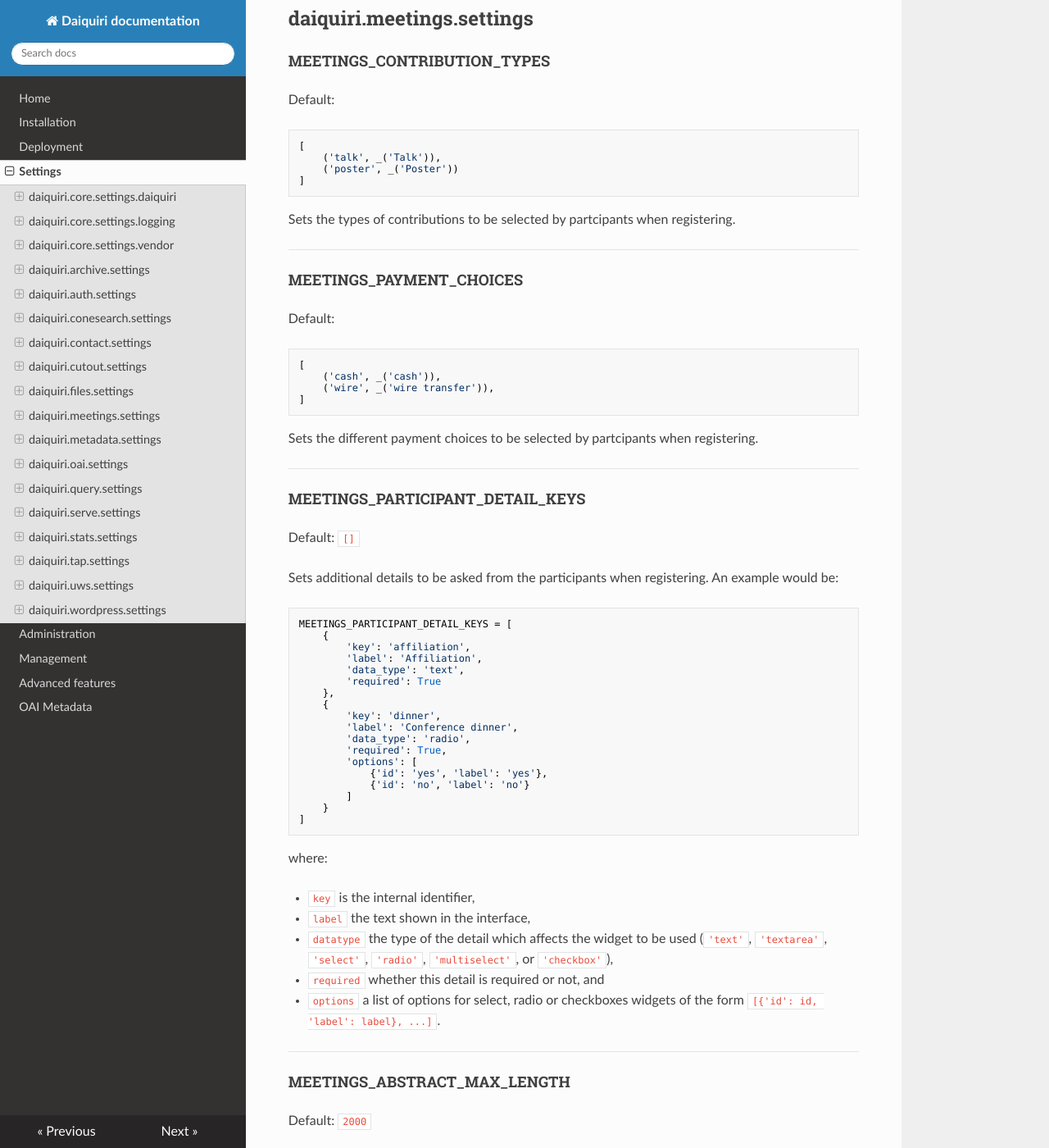
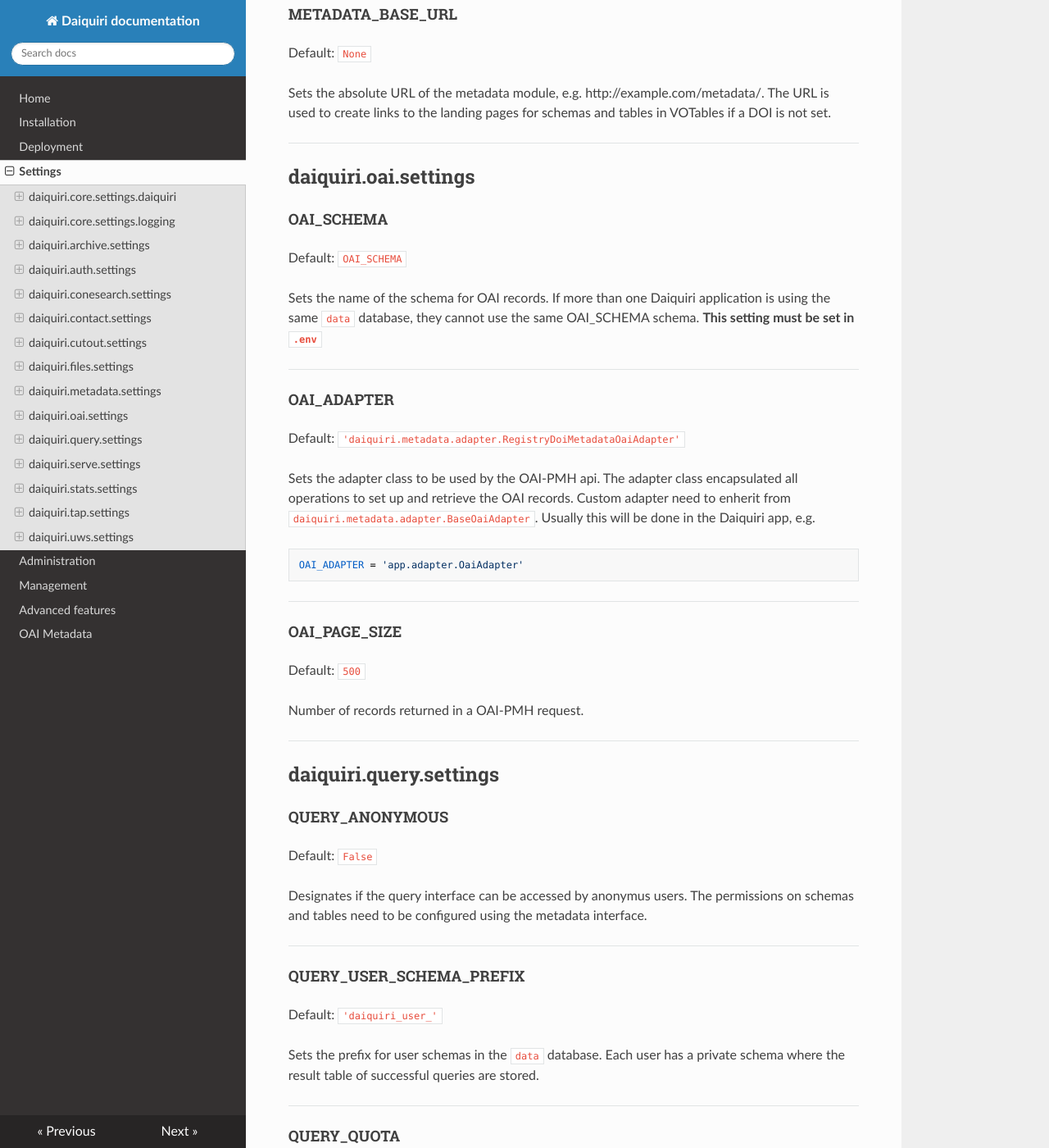
Before and after one commit to django-daiquiri/docs, an MkDocs documentation site: the page built from docs/settings.md, in a window 1280 px wide and 1400 px high, scrolled down 15439 px. Shown: the whole window at 82% size. Built offline with MkDocs 1.6.1, drawn with Linux system fonts in a browser that asks for light colours; nearby versions of some CDN libraries; some of the changed text lies outside the part shown.

Commit message:
Remove obsolete settings for vendor, meetings and wordpress

````diff
--- a/docs/settings.md
+++ b/docs/settings.md
@@ -440,17 +440,6 @@
 
 ---
 
-daiquiri.core.settings.vendor
------------------------------
-
-#### VENDOR_CDN
-
-Default: `False`
-
-Use content delivery networks to host the static vendor assets (js and css files). Using the default of `False` implies that the assets need to be collected using `python manage.py download_vendor_files`.
-
----
-
 daiquiri.archive.settings
 -------------------------
 
@@ -681,84 +670,6 @@
 Default: `5`
 
 Sets the number of search results per page.
-
----
-
-daiquiri.meetings.settings
---------------------------
-
-#### MEETINGS_CONTRIBUTION_TYPES
-
-Default:
-
-```python
-[
-    ('talk', _('Talk')),
-    ('poster', _('Poster'))
-]
-```
-
-Sets the types of contributions to be selected by partcipants when registering.
-
----
-
-#### MEETINGS_PAYMENT_CHOICES
-
-Default:
-
-```python
-[
-    ('cash', _('cash')),
-    ('wire', _('wire transfer')),
-]
-```
-
-Sets the different payment choices to be selected by partcipants when registering.
-
----
-
-#### MEETINGS_PARTICIPANT_DETAIL_KEYS
-
-Default: `[]`
-
-Sets additional details to be asked from the participants when registering. An example would be:
-
-```python
-MEETINGS_PARTICIPANT_DETAIL_KEYS = [
-    {
-        'key': 'affiliation',
-        'label': 'Affiliation',
-        'data_type': 'text',
-        'required': True
-    },
-    {
-        'key': 'dinner',
-        'label': 'Conference dinner',
-        'data_type': 'radio',
-        'required': True,
-        'options': [
-            {'id': 'yes', 'label': 'yes'},
-            {'id': 'no', 'label': 'no'}
-        ]
-    }
-]
-```
-
-where:
-
-* `key` is the internal identifier,
-* `label` the text shown in the interface,
-* `datatype` the type of the detail which affects the widget to be used (`'text'`, `'textarea'`, `'select'`, `'radio'`, `'multiselect'`, or `'checkbox'`),
-* `required` whether this detail is required or not, and
-* `options` a list of options for select, radio or checkboxes widgets of the form `[{'id': id, 'label': label}, ...]`.
-
----
-
-#### MEETINGS_ABSTRACT_MAX_LENGTH
-
-Default: `2000`
-
-Sets the maximum lenght of an abstract.
 
 ---
 
@@ -1222,44 +1133,3 @@
 * `prefix` is part of the base URL of the service (e.g. http://example.com/usw/query),
 * `viewset` is the ViewSet class handling the requests (neets to enherit from `daiquiri.jobs.viewsets.AsyncJobViewSet`), and
 * `base_name` a basename needed for the integration in the Django REST framework.
-
----
-
-daiquiri.wordpress.settings
----------------------------
-
-#### WORDPRESS_PATH
-
-Default: `'/opt/wordpress'`
-
-Sets the location of the WordPress installation on the local file system.
-
----
-
-#### WORDPRESS_SSH
-
-Default: `None`
-
-Sets the destination for a SSH connection to use with `wp-cli`. Use this setting if WordPress **is not** installed on the same host as Daiquiri. The local `wp-cli` will then connect to the remote system using ssh. An example would be:
-
-```
-WORDPRESS_SSH=example.com:/opt/daiquiri
-```
-
-This option overided `WORDPRESS_PATH`.
-
----
-
-#### WORDPRESS_CLI
-
-Default: `'/opt/wp-cli/wp'`
-
-Sets the location of the `wp-cli` script on the local file system.
-
----
-
-#### WORDPRESS_URL
-
-Default: `'/cms/'`
-
-Sets the base url of the WordPress instance.
````
